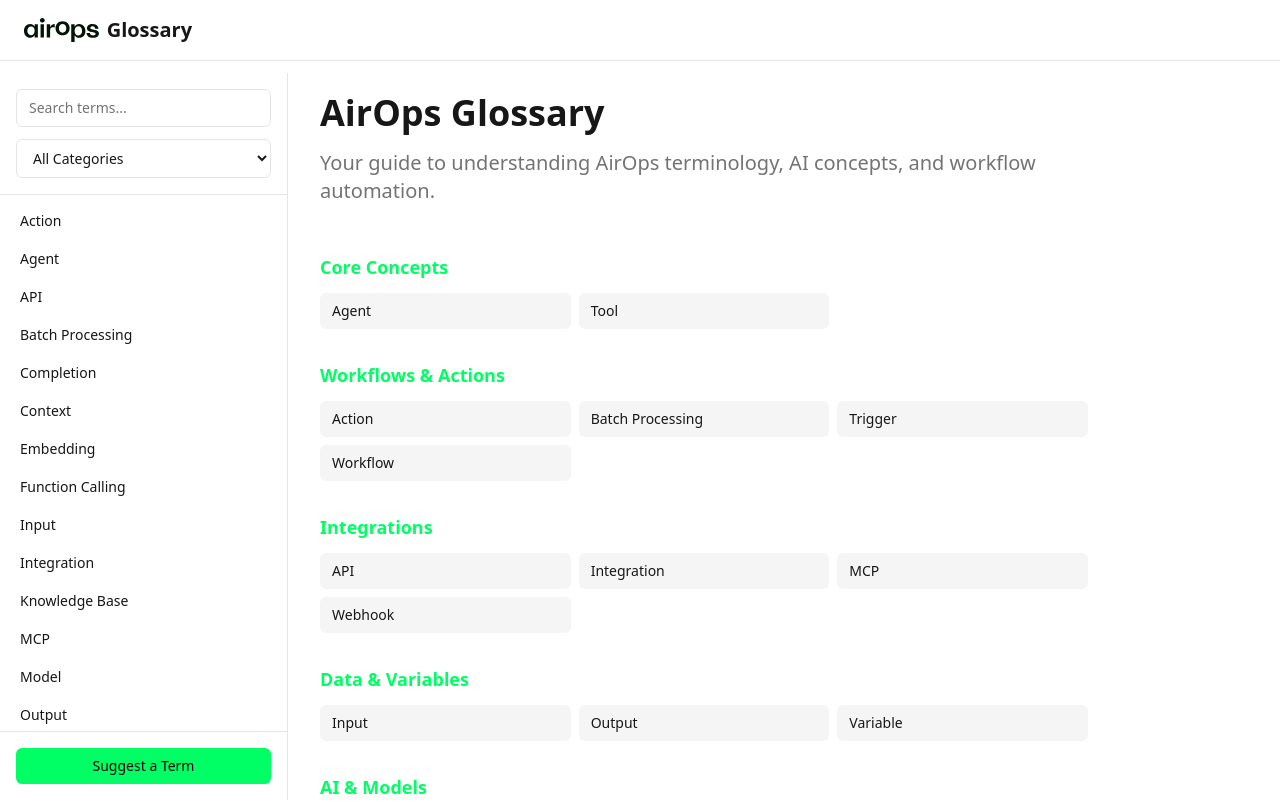
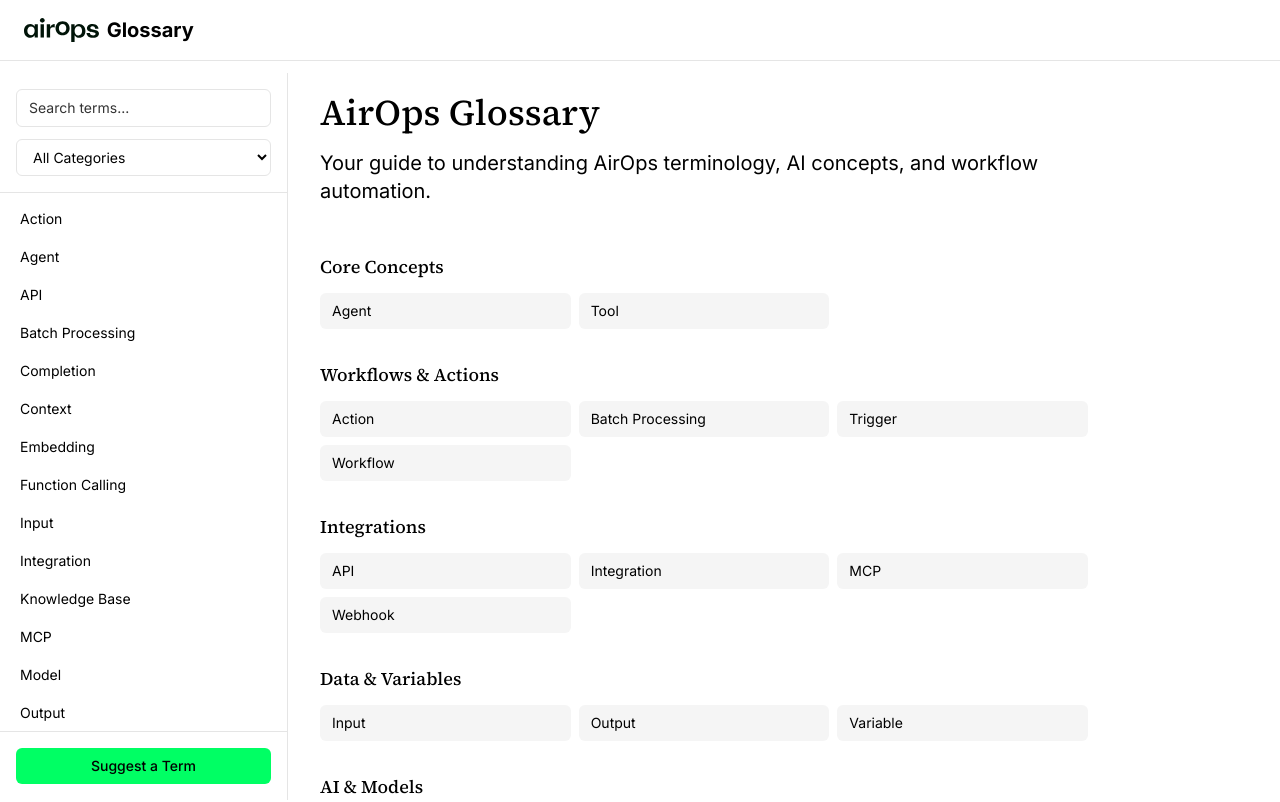
Before and after one commit to jessperate/AO-glossary, a Next.js app: page / in a window 1280 px wide. Shown: the top 802 px of the page. Built offline with nearby package versions, Linux system fonts and the light colour scheme.

Commit message:
Update typography: black text, Inter + Source Serif fonts
- All text now black
- Body uses Inter (clean sans-serif)
- Headlines (h1, h2) use Source Serif 4 Medium
- Removed dark mode styling

Co-Authored-By: Claude Opus 4.5 <noreply@anthropic.com>

```diff
--- a/src/app/globals.css
+++ b/src/app/globals.css
@@ -1,29 +1,35 @@
+@import url('https://fonts.googleapis.com/css2?family=Inter:wght@400;500;600;700&family=Source+Serif+4:opsz,wght@8..60,500;8..60,600;8..60,700&display=swap');
 @import "tailwindcss";
 
 :root {
   --background: #ffffff;
-  --foreground: #171717;
+  --foreground: #000000;
   --primary: #00FF64;
   --primary-hover: #00cc50;
   --muted: #f5f5f5;
-  --muted-foreground: #737373;
+  --muted-foreground: #333333;
   --border: #e5e5e5;
-}
 
-@media (prefers-color-scheme: dark) {
-  :root {
-    --background: #0a0a0a;
-    --foreground: #ededed;
-    --primary: #00FF64;
-    --primary-hover: #00cc50;
-    --muted: #262626;
-    --muted-foreground: #a3a3a3;
-    --border: #404040;
-  }
+  --font-sans: 'Inter', system-ui, -apple-system, sans-serif;
+  --font-serif: 'Source Serif 4', Georgia, serif;
 }
 
 body {
   background: var(--background);
   color: var(--foreground);
-  font-family: system-ui, -apple-system, sans-serif;
+  font-family: var(--font-sans);
 }
+
+h1, h2 {
+  font-family: var(--font-serif);
+  font-weight: 500;
+  color: #000000;
+}
+
+h3 {
+  color: #000000;
+}
+
+p, li, span {
+  color: #000000;
+}
--- a/src/app/layout.tsx
+++ b/src/app/layout.tsx
@@ -27,7 +27,7 @@ export default function RootLayout({
               <img
                 src={`${process.env.NODE_ENV === 'production' ? '/AO-glossary' : ''}/logo-airops.svg`}
                 alt="AirOps"
-                className="h-6 dark:invert"
+                className="h-6"
               />
               <span className="text-xl font-bold text-[var(--foreground)]">
                 Glossary
```
